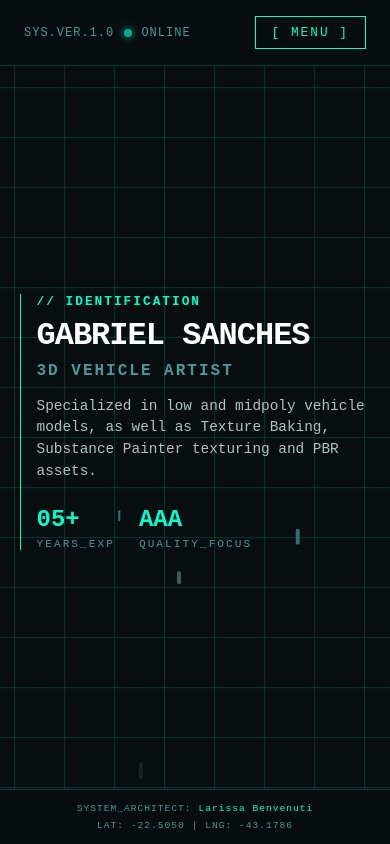
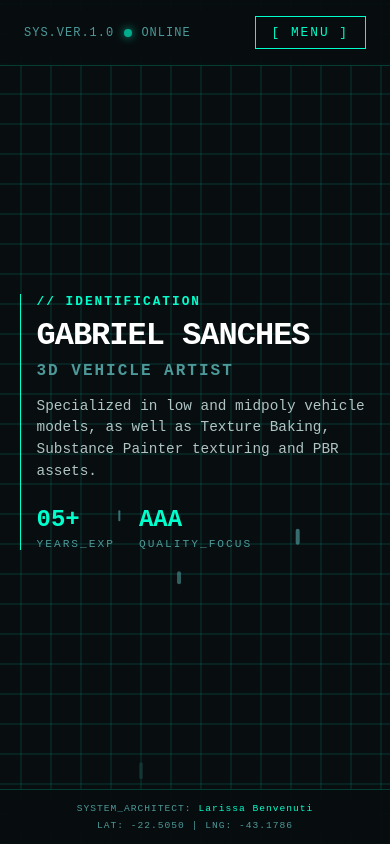
Before and after one commit to larissabenvenuti/GabrielSanches-Portfolio, a Next.js app: page / in a window 390 px wide. Built offline with nearby package versions, Linux system fonts and the light colour scheme.

Commit message:
fix: update backgroundContainer position and dimensions for better responsiviness

```diff
--- a/src/app/components/layout/AnimatedBackground/AnimatedBackground.module.scss
+++ b/src/app/components/layout/AnimatedBackground/AnimatedBackground.module.scss
@@ -1,11 +1,12 @@
 @import "../../../../styles/variables";
 
 .backgroundContainer {
-  position: absolute;
+  position: fixed;
   top: 0;
   left: 0;
-  width: 100vw;
-  height: 100vh;
+  width: 100%;
+  min-height: 100vh;
+  height: 100dvh;
   overflow: hidden;
   z-index: -1;
   pointer-events: none;
@@ -23,16 +24,32 @@
     linear-gradient(90deg, $border-hud 1px, transparent 1px);
   background-size: 50px 50px;
   opacity: 0.9;
-  animation: panGrid 30s linear infinite;
+  animation: panGridDesktop 30s linear infinite;
+
+  @include tablet {
+    background-size: 40px 40px;
+    animation-name: panGridTablet;
+  }
+
+  @include mobile {
+    background-size: 30px 30px;
+    animation-name: panGridMobile;
+  }
 }
 
-@keyframes panGrid {
-  0% {
-    transform: translateY(0) translateX(0);
-  }
-  100% {
-    transform: translateY(50px) translateX(50px);
-  }
+@keyframes panGridDesktop {
+  0% { transform: translateY(0) translateX(0); }
+  100% { transform: translateY(50px) translateX(50px); }
+}
+
+@keyframes panGridTablet {
+  0% { transform: translateY(0) translateX(0); }
+  100% { transform: translateY(40px) translateX(40px); }
+}
+
+@keyframes panGridMobile {
+  0% { transform: translateY(0) translateX(0); }
+  100% { transform: translateY(30px) translateX(30px); }
 }
 
 .particlesContainer {
@@ -45,4 +62,8 @@
   position: absolute;
   background: $text-muted;
   border-radius: 2px;
+
+  @include mobile {
+    transform: scale(0.8);
+  }
 }
```
